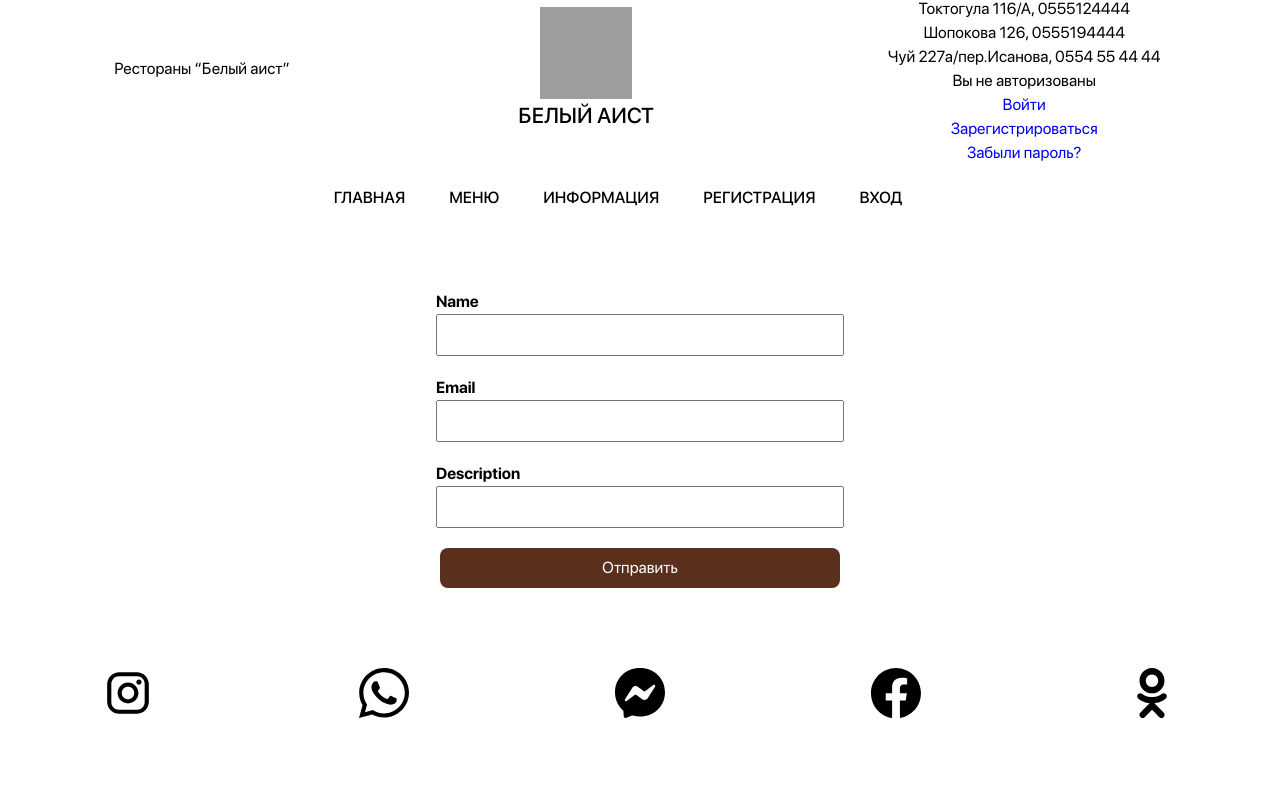
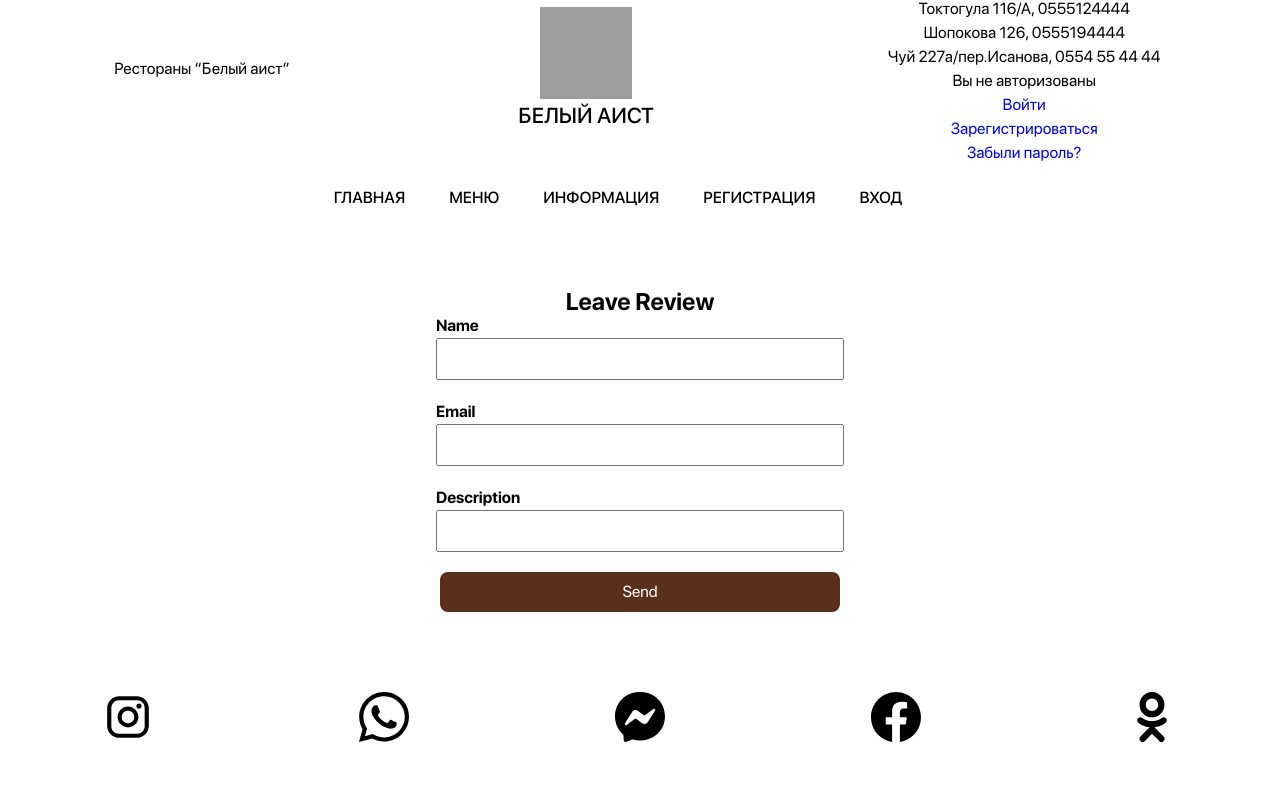
Before and after one commit to orenvadi/Django-Site-Toikana, a Django app: page /leave_review/ in a window 1280 px wide. Shown: the part 27-826 px from the top of the page. Run offline with Django 4.2, Linux system fonts and the light colour scheme; parts of the project's set-up code (start-up, migrations or seed data) failed here and were passed over; some libraries are stand-ins or nearby versions; grey boxes are pictures that could not be loaded.

Commit message:
fixed description of fields in sign up,login,review templates

```diff
--- a/templates/about.html
+++ b/templates/about.html
@@ -3,6 +3,7 @@
 <main>
   <section class="aboutInfo">
     <form class="form" method="post">{% csrf_token %}
+      <h2>Leave Review</h2>
       <label>
         <h4>Name</h4>
         {{form.name}}
@@ -18,7 +19,7 @@
         {{form.description}}
         <!-- <textarea name="" id="" cols="30" rows="10" placeholder="Отзыв..."></textarea> -->
       </label>
-      <button class="formButton" type="submit">Отправить</button>
+      <button class="formButton" type="submit">Send</button>
     </form>
     <div class="aboutInfo__contacts">
       <div class="icon">
--- a/templates/registration/login.html
+++ b/templates/registration/login.html
@@ -1,9 +1,10 @@
 {% extends "base_header.html" %}
 {% block main %}
 <main>
-  <h2 class="reservation__info"> Log in </h2>
+  <h2 class="reservation__info"></h2>
   <section class="logIn">
     <form method="post" class="form">{% csrf_token %}
+      <h2>Log in</h2>
       <label>
         <h4>Username</h4>
         {{form.username}}
--- a/templates/registration/signup.html
+++ b/templates/registration/signup.html
@@ -3,6 +3,7 @@
 <main>
   <section class="signUp">
     <form class="form" method="post">{% csrf_token %}
+      <h2>Register</h2>
     <label>
       <h4>Username</h4>
       {{form.username}}
```
